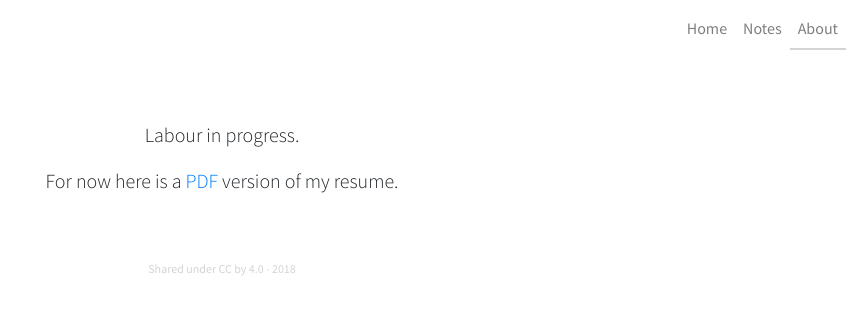
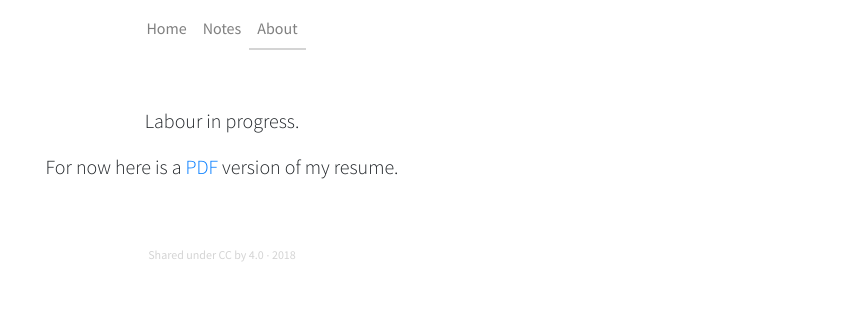
Before and after one commit to mavram/mavram.github.io, a Jekyll site: the page built from about.html, in a window 1280 px wide. Shown: the top 315 px of the page, without its empty margins (418-1280 px from the left). Built offline with Jekyll 4.4.1, drawn with Linux system fonts in a browser that asks for light colours.

```diff
--- a/_layouts/default.html
+++ b/_layouts/default.html
@@ -11,11 +11,11 @@
 
     </head>
     <body>
-        <nav class="navbar fixed-top navbar-expand-sm navbar-light">
+        <nav class="navbar navbar-expand-sm navbar-light">
             <button class="navbar-toggler" type="button" data-toggle="collapse" data-target="#navbarNavAltMarkup" aria-controls="navbarNavAltMarkup" aria-expanded="false" aria-label="Toggle navigation">
                 <span class="navbar-toggler-icon"></span>
             </button>
-            <div class="collapse navbar-collapse justify-content-end" id="navbarNavAltMarkup">
+            <div class="collapse navbar-collapse justify-content-center" id="navbarNavAltMarkup">
                 <div class="navbar-nav">
                     <a class="nav-item nav-link {{ page.home-marker}}" href="/">Home</a>
                     <a class="nav-item nav-link {{ page.notes-marker}}" href="/notes">Notes</a>
@@ -38,5 +38,9 @@
                     </div>
             </div>
         </div>
+
+        <script src="https://code.jquery.com/jquery-3.3.1.slim.min.js"></script>
+        <script src="https://cdnjs.cloudflare.com/ajax/libs/popper.js/1.14.3/umd/popper.min.js"></script>
+        <script src="https://stackpath.bootstrapcdn.com/bootstrap/4.1.1/js/bootstrap.min.js"></script>
     </body>
 </html>
--- a/about.html
+++ b/about.html
@@ -10,7 +10,7 @@ about-marker: active-with-caret
                 </p>
                 <p class="lead text-center">
                     For now here is a
-                    <a class="no-hover-decoration" href="/docs/mavram.pdf">PDF</a>
+                    <a class="no-hover-decoration" href="{{site.url}}/docs/mavram.pdf">PDF</a>
                     version of my resume.
                 </p>
             </div>
--- a/css/styles.css
+++ b/css/styles.css
@@ -1,5 +1,4 @@
 body {
-    padding-top: 4.5rem;
     padding-bottom: 4.5rem;
     font-family: 'Source Sans Pro', 'Helvetica Neue', Helvetica, sans-serif;
 }
```
